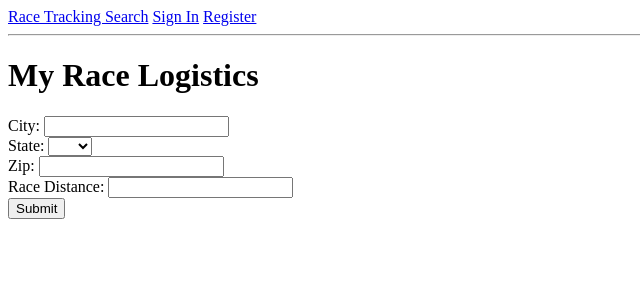
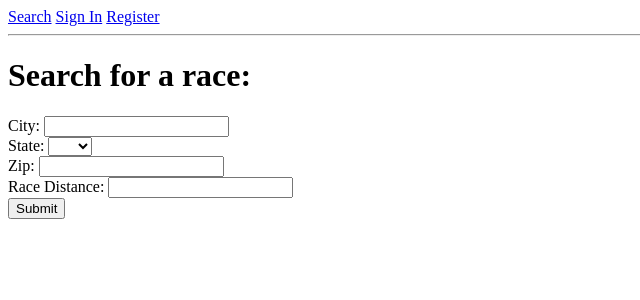
Before and after one commit to ssmores/HB_Fellowship_Run_Registration_Tracker, a Flask app: page / in a window 1280 px wide. Shown: the top 300 px of the page, without its empty margins (0-640 px from the left). Run offline with Flask 2, Linux system fonts and the light colour scheme.

Commit message:
Updated server to address searching by all search parameters. Fixed routes of registration.

```diff
--- a/server.py
+++ b/server.py
@@ -75,9 +75,9 @@ def create_new_user():
         db.session.add(user)
         db.session.commit()
         flash('You have been created!')
-        session['logged_in_user_email'] = user_email
+        session['user_id'] = user.user_id
         user_url_id = str(user.user_id)
-        return render_template('/users/' + user_url_id)
+        return redirect('/users/' + user_url_id)
 
 
 @app.route('/login', methods=['GET'])
@@ -102,7 +102,6 @@ def login_screen():
     if dbuser:
         if dbuser.password == password:
             flash('Log in successful!')
-            session['logged_in_user_email'] = user_email
 
             user_url_id = dbuser.user_id
             session['user_id'] = user_url_id
@@ -165,15 +164,24 @@ def show_races():
     zipcode = request.args.get('zipcode')
     distance = request.args.get('racedistance')
 
+    # q = Race.query
+    # results = q.filter(db.or_(Race.event_city == city,
+    #                           Race.event_state == state,
+    #                           Race.event_zipcode == zipcode,
+    #                           Distance_Type.distance_length == distance)).all()
 
-    print city, state, zipcode, distance
+    # This query will allow for searches on the Race table based what input the user provided.
+    q = (db.session.query(Race)
+        .join(Race_Distance)
+        .join(Distance_Type)
+        .filter(db.or_(
+            Race.event_city == city,
+            Race.event_state == state,
+            Race.event_zipcode == zipcode,
+            Distance_Type.distance_length == distance)))
 
-    q = Race.query
-    results = q.filter(db.or_(Race.event_city == city,
-                              Race.event_state == state)).all()
-                              # Race.event_zipcode == zipcode,
-                              # Race.race_distances.distance_types.distance_length == distance)).all()
-
+    # This will order by the race event date.
+    results = q.order_by(Race.event_date.asc()).all()
 
     if results == []:
         flash("No matching race results!")
@@ -197,6 +205,8 @@ def show_race_details(race_id):
     event_tzone_DST = race_detail.event_tzone_DST
     event_tzone_offset = race_detail.event_tzone_offset
 
+    distances = Race_Distance.query.filter(Race_Distance.race_id == race_id).all()
+
     return render_template('race_detail.html',
                            event_name=event_name,
                            event_city=event_city,
@@ -205,7 +215,8 @@ def show_race_details(race_id):
                            event_date=event_date,
                            event_tzone_DST=event_tzone_DST,
                            event_tzone_offset=event_tzone_offset,
-                           race_id=race_id)
+                           race_id=race_id,
+                           distances=distances)
 
 
 @app.route('/add_race/<race_id>')
@@ -214,9 +225,6 @@ def add_tracked_race(race_id):
 
     race = race_id
     user = session['user_id']
-
-    print "start"
-    print race, user
 
     timestamp = datetime.utcnow()
 
@@ -234,6 +242,9 @@ def add_tracked_race(race_id):
     else:
         flash("You are already tracking this race!")
         return redirect('/users/' + str(user))
+
+
+
 
 
 @app.route('/update_race_status/<race_id>', methods=['POST'])
@@ -256,6 +267,7 @@ def update_race_status(race_id):
         current_race.registered_status_indicator = True
         db.session.commit()
         return "True"
+
 
 @app.route('/update_hotel_status/<race_id>', methods=['POST'])
 def update_hotel_status(race_id):
@@ -423,7 +435,6 @@ def update_need_subsequent_email(race_id):
 def log_out():
     """Log out page."""
 
-    session.pop('logged_in_user_email', None)
     session.pop('user_id', None)
     flash('You are now logged out.')
     return redirect('/login')
--- a/templates/base.html
+++ b/templates/base.html
@@ -1,10 +1,10 @@
 <!doctype HTML>
 <html>
     <head>
-        <title>Race Tracking</title>
+        <title>Run Registration Tracker</title>
     </head>
     <body>
-        <a href='/'>Race Tracking Search<a>
+        <a href='/'>Search<a>
 
         {% if 'user_id' in session %}
             <a href='/logout'>Log Out</a>
--- a/templates/homepage.html
+++ b/templates/homepage.html
@@ -1,7 +1,7 @@
 {% extends 'base.html' %}
 {% block content %}
 
-<h1>My Race Logistics</h1>
+<h1>Search for a race:</h1>
 
 
 <form action="/search_results" method="GET">
```
Also changed, not shown: templates/race_detail.html (+10 -1 lines), templates/search_results.html (+15 -4 lines).
